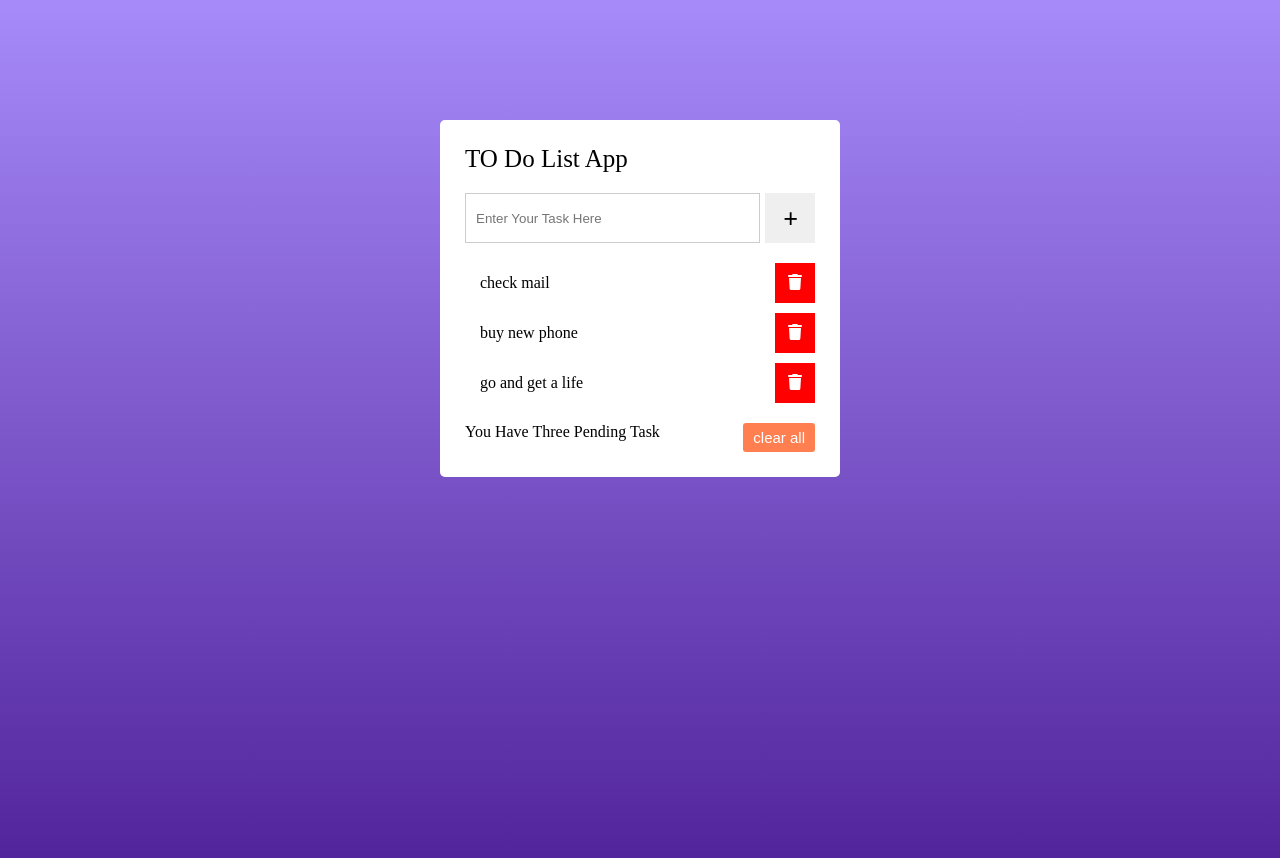
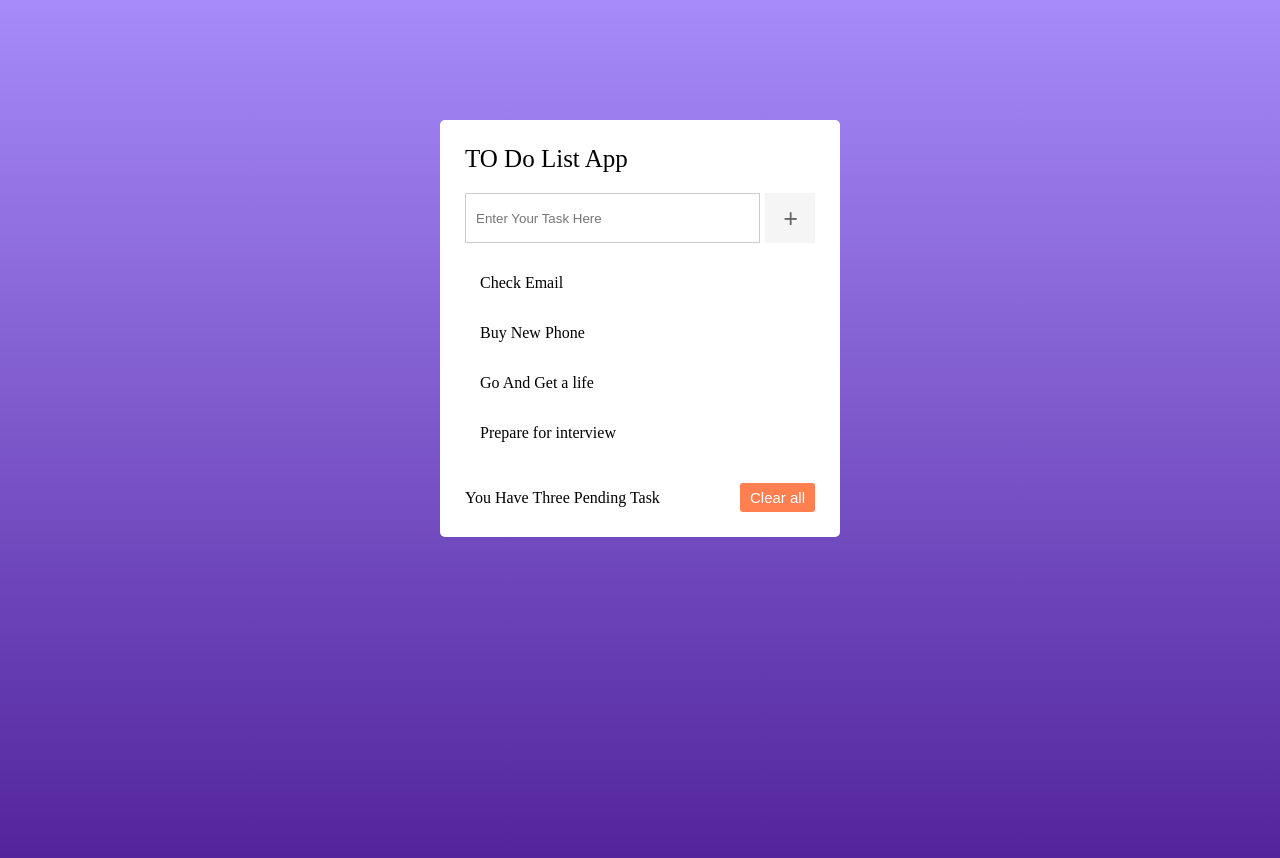
Before and after one commit to ajitkumar2804/ToDoList_WebApp, a plain HTML site: page index.html in a window 1280 px wide. Drawn offline with Linux system fonts and the light colour scheme.

Commit message:
HTML Done

```diff
--- a/app.js
+++ b/app.js
@@ -0,0 +1,9 @@
+const btninput = document.querySelector(".input input");
+const addbtn = document.querySelector(".input button");
+
+btninput.onkeyup = function(){
+    let user = btninput.value;
+    if(user.trim() !=0){
+        addbtn.classList.add("active");
+    }
+}
--- a/index.html
+++ b/index.html
@@ -19,16 +19,16 @@
         </div>
 
     <ul class="list">
-        <li>check mail <span><i class="fas fa-trash"></i></span></li>
-        <li>buy new phone <span><i class="fas fa-trash"></i></span></li>
-        <li>go and get a life <span><i class="fas fa-trash"></i></span></li>
+        <li>Check Email<span><i class="fas fa-trash"></i></span></li>
+        <li>Buy New Phone <span><i class="fas fa-trash"></i></span></li>
+        <li>Go And Get a life <span><i class="fas fa-trash"></i></span></li>
+        <li>Prepare for interview <span><i class="fas fa-trash"></i></span></li>
     </ul>
     <div class="footer">
         <span> You Have Three Pending Task</span>
-        <button>clear all</button>
+        <button>Clear all</button>
     </div>
     </div>
-
 </body>
-
+<script src="./app.js"></script>
 </html>
--- a/style.css
+++ b/style.css
@@ -40,9 +40,16 @@ body{
     margin-left: 5px;
     font-size: 25px;
     cursor: pointer;
+    opacity: 0.6;
+    pointer-events: none;
+}
+.input button.active{
+    opacity: 1;
+    pointer-events: auto;
 }
 .main .list{
-
+    max-height: 250px;
+    overflow-y: auto;
 }
 .list li{
     list-style: none;
@@ -51,21 +58,27 @@ body{
     position: relative;
     margin-bottom: 10px;
     padding: 0 15px;
+    overflow: hidden;
 }
 .list li span{
     position: absolute;
-    right: 0px;
+    right: -40px;
     color: #fff;
     width: 40px;
     text-align: center;
     background-color: red;
     cursor: pointer;
     outline: none;
+    transition: all 0.3s ease;
+}
+.list li:hover span{
+    right: 0px;
 }
 .main .footer{
     display: flex;
     width: 100%;
     margin-top: 20px;
+    align-items: center;
     justify-content: space-between;
 }
 
```
